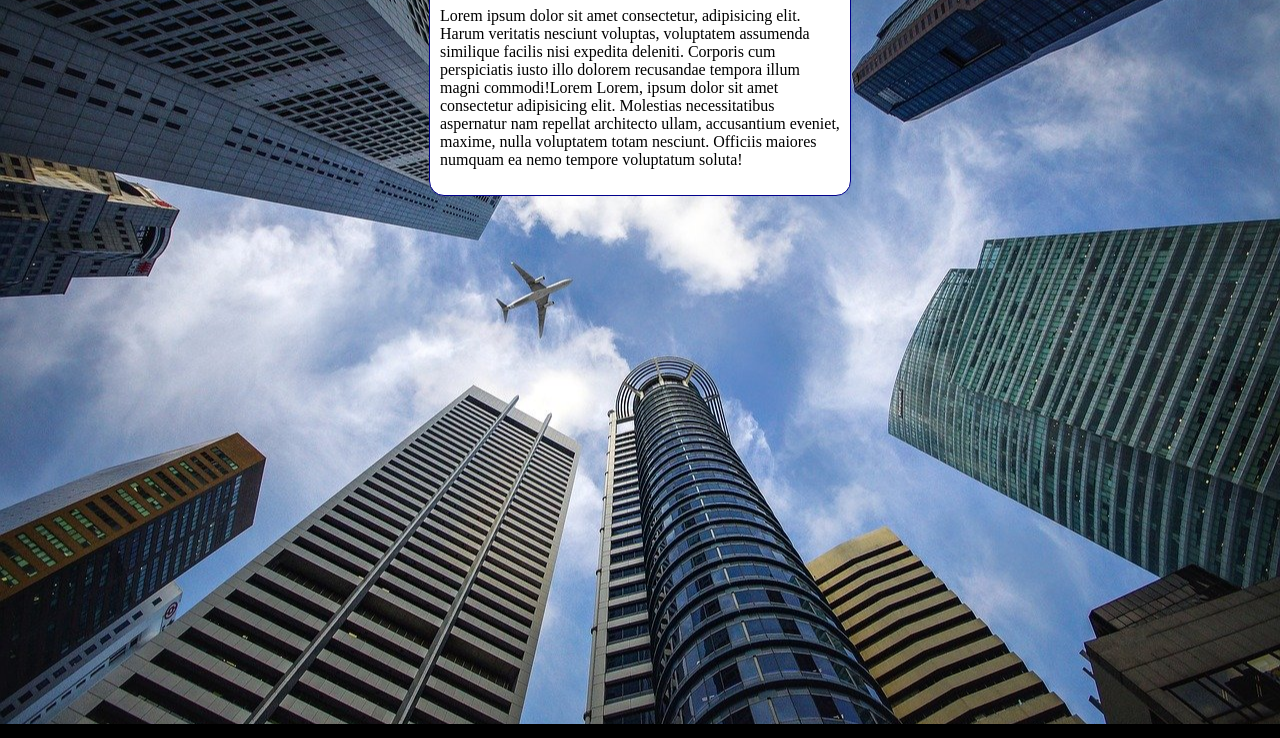
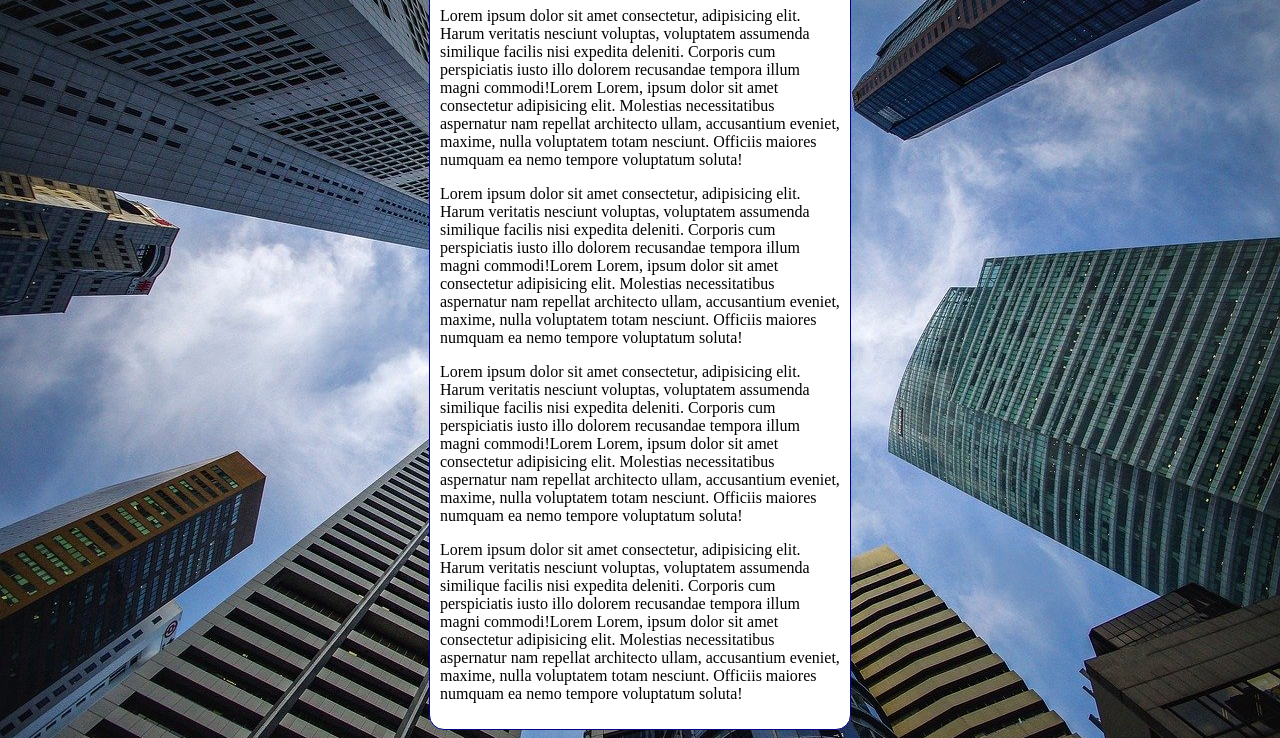
Before and after one commit to gabrieldiscord/html-css, a plain HTML site: page exercicios/ex022/fundo006.html in a window 1280 px wide. Shown: the part 92-830 px from the top of the page. Drawn offline with Linux system fonts and the light colour scheme.

Commit message:
Update fundo006.html

```diff
--- a/exercicios/ex022/fundo006.html
+++ b/exercicios/ex022/fundo006.html
@@ -3,20 +3,26 @@
 <head>
     <meta charset="UTF-8">
     <meta name="viewport" content="width=device-width, initial-scale=1.0">
-    <title>Document</title>
+    <title>Fundo fixo de tela</title>
     <style>
         body {
-            height: 100vh;
+            /*height: 100vh;
             background-color: black;
             background-image: url('imagens/wallpaper002.jpg');
             background-position: center center;
             background-repeat: no-repeat;
-            background-size: auto%;
+            background-size: cover;
+            background-attachment: fixed;*/
+
+            /* Shorthand - backgound */
+
+            background: black url('imagens/wallpaper002.jpg') center center no-repeat fixed;
+            background-size: cover;
         }
 
         main {
             background-color: white;
-            width: 400px;
+            max-width: 400px;
             padding: 10px;
             margin: auto;
             border: 1px solid darkblue;
@@ -28,6 +34,9 @@
     <main>
         <h1>Teste de imagem de fundo</h1>
         <p>Lorem ipsum dolor sit amet consectetur, adipisicing elit. Harum veritatis nesciunt voluptas, voluptatem assumenda similique facilis nisi expedita deleniti. Corporis cum perspiciatis iusto illo dolorem recusandae tempora illum magni commodi!Lorem Lorem, ipsum dolor sit amet consectetur adipisicing elit. Molestias necessitatibus aspernatur nam repellat architecto ullam, accusantium eveniet, maxime, nulla voluptatem totam nesciunt. Officiis maiores numquam ea nemo tempore voluptatum soluta!</p>
+        <p>Lorem ipsum dolor sit amet consectetur, adipisicing elit. Harum veritatis nesciunt voluptas, voluptatem assumenda similique facilis nisi expedita deleniti. Corporis cum perspiciatis iusto illo dolorem recusandae tempora illum magni commodi!Lorem Lorem, ipsum dolor sit amet consectetur adipisicing elit. Molestias necessitatibus aspernatur nam repellat architecto ullam, accusantium eveniet, maxime, nulla voluptatem totam nesciunt. Officiis maiores numquam ea nemo tempore voluptatum soluta!</p>
+        <p>Lorem ipsum dolor sit amet consectetur, adipisicing elit. Harum veritatis nesciunt voluptas, voluptatem assumenda similique facilis nisi expedita deleniti. Corporis cum perspiciatis iusto illo dolorem recusandae tempora illum magni commodi!Lorem Lorem, ipsum dolor sit amet consectetur adipisicing elit. Molestias necessitatibus aspernatur nam repellat architecto ullam, accusantium eveniet, maxime, nulla voluptatem totam nesciunt. Officiis maiores numquam ea nemo tempore voluptatum soluta!</p>
+        <p>Lorem ipsum dolor sit amet consectetur, adipisicing elit. Harum veritatis nesciunt voluptas, voluptatem assumenda similique facilis nisi expedita deleniti. Corporis cum perspiciatis iusto illo dolorem recusandae tempora illum magni commodi!Lorem Lorem, ipsum dolor sit amet consectetur adipisicing elit. Molestias necessitatibus aspernatur nam repellat architecto ullam, accusantium eveniet, maxime, nulla voluptatem totam nesciunt. Officiis maiores numquam ea nemo tempore voluptatum soluta!</p>
     </main>
 </body>
 </html>
```
